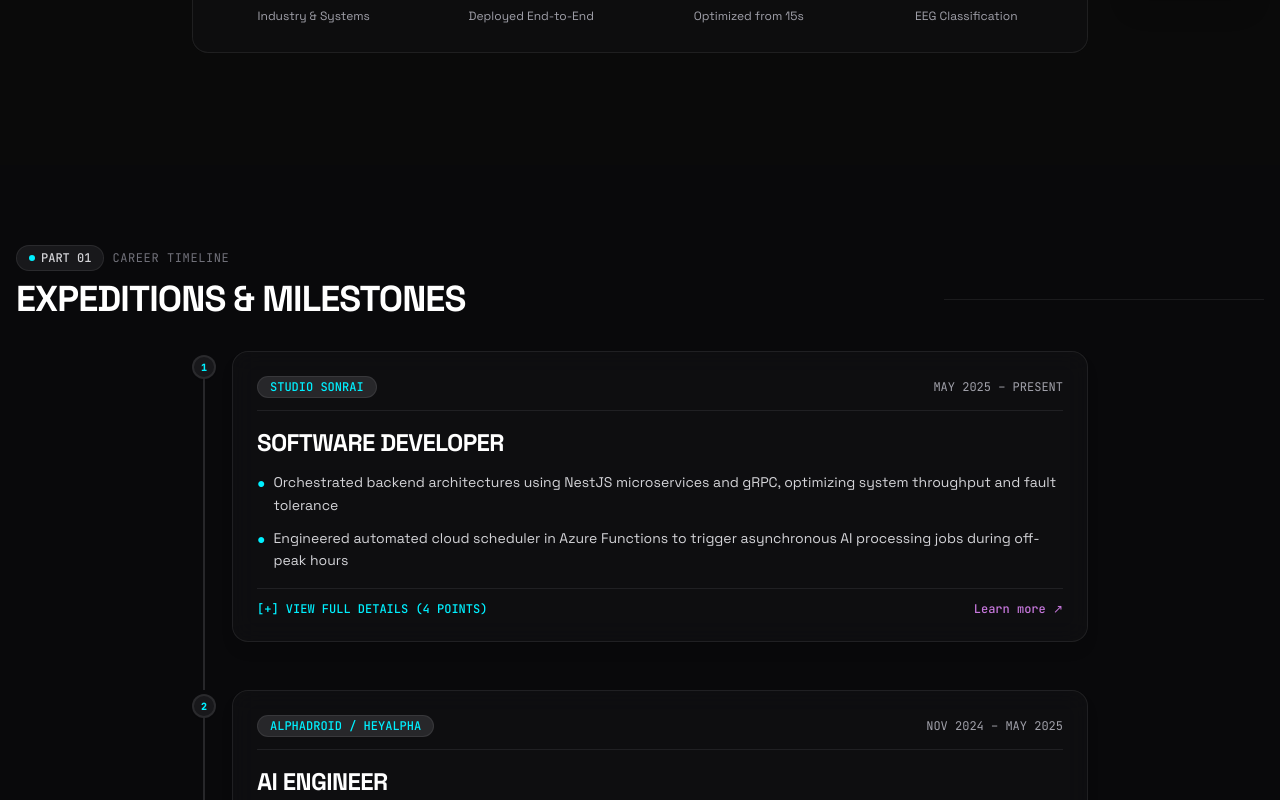
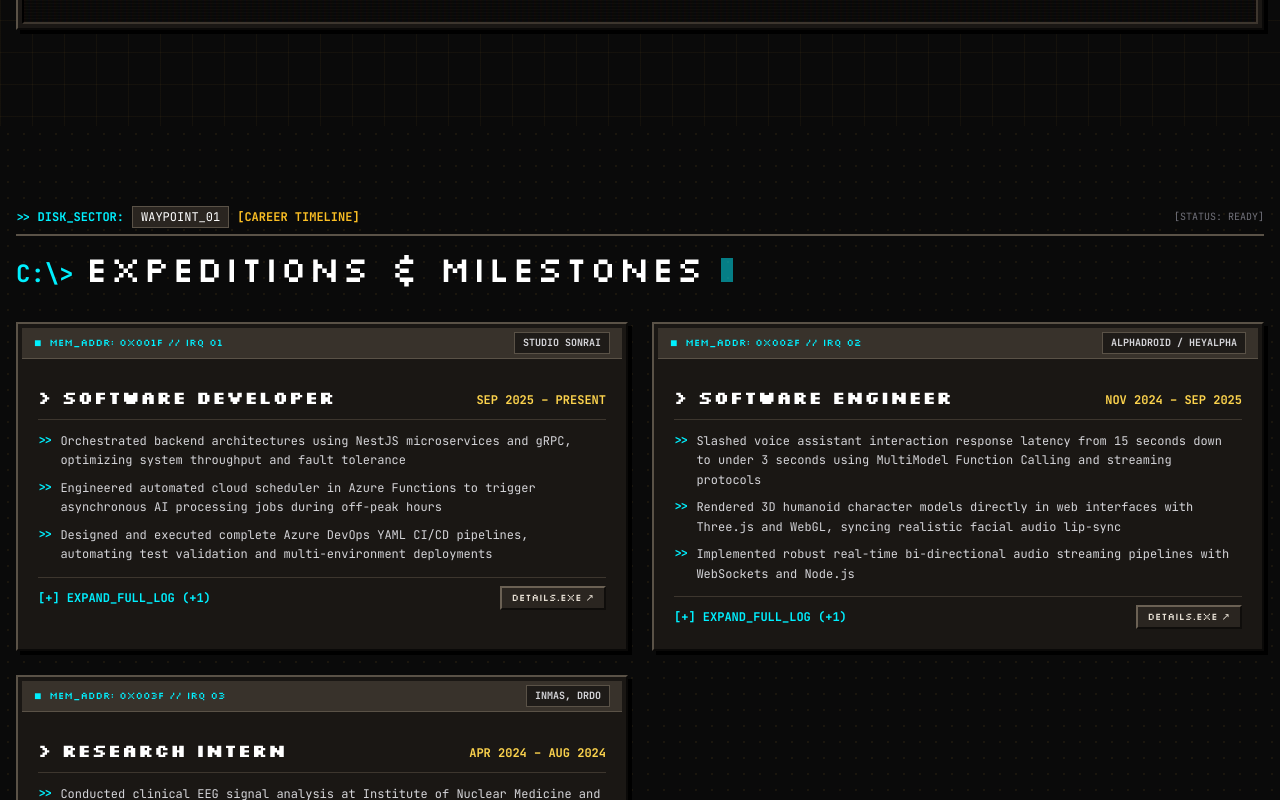
Before and after one commit to Ashish-chanchal/myportfolioJs, a React (Vite) app: page / in a window 1280 px wide. Shown: the part 780-1580 px from the top of the page. Built offline with nearby package versions, Linux system fonts and the light colour scheme; a web font is replaced by a local one.

Commit message:
final commit for today fix theme and url

```diff
--- a/src/context/ThemeContext.tsx
+++ b/src/context/ThemeContext.tsx
@@ -119,9 +119,9 @@ export const ThemeProvider: React.FC<{ children: React.ReactNode }> = ({ childre
       const savedMode = localStorage.getItem('ashish-portfolio-design-mode');
       return savedMode === 'brutalist' || savedMode === 'minimalist' || savedMode === 'bento' || savedMode === 'editorial' || savedMode === 'retro'
         ? (savedMode as DesignMode)
-        : 'minimalist';
+        : 'retro';
     } catch {
-      return 'minimalist';
+      return 'retro';
     }
   });
 
--- a/src/pages/HomePage/HomePage.tsx
+++ b/src/pages/HomePage/HomePage.tsx
@@ -155,7 +155,7 @@ const ExperienceData = [
   {
     id: 1,
     tech: 'STUDIO SONRAI',
-    title: 'SOFTWARE DEVELOPER | MAY 2025 – PRESENT',
+    title: 'SOFTWARE DEVELOPER | SEP 2025 – PRESENT',
     period: 'MAY 2025 – PRESENT',
     location: 'Noida, Uttar Pradesh, India',
     type: 'Industry' as const,
@@ -170,7 +170,7 @@ const ExperienceData = [
   {
     id: 2,
     tech: 'ALPHADROID / HEYALPHA',
-    title: 'AI ENGINEER | NOV 2024 – MAY 2025',
+    title: 'SOFTWARE ENGINEER | NOV 2024 – SEP 2025',
     period: 'NOV 2024 – MAY 2025',
     location: 'Noida, Uttar Pradesh, India',
     type: 'Industry' as const,
@@ -194,7 +194,6 @@ const ExperienceData = [
       'Engineered machine learning models (Random Forest, Decision Tree) achieving up to 88.89% detection accuracy on neural datasets',
       'Utilized Python MNE library for sophisticated signal processing, filtering noise artifacts and extracting temporal EEG features',
     ],
-    link: 'https://drdo.gov.in/drdo/labs-and-establishments/institute-nuclear-medicine-allied-sciences-inmas',
   },
 ];
 
```
